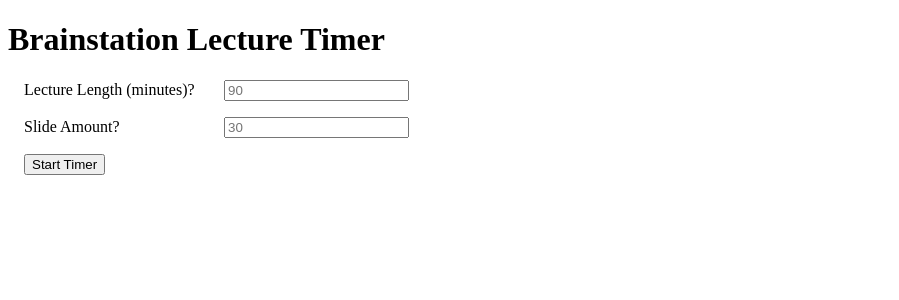
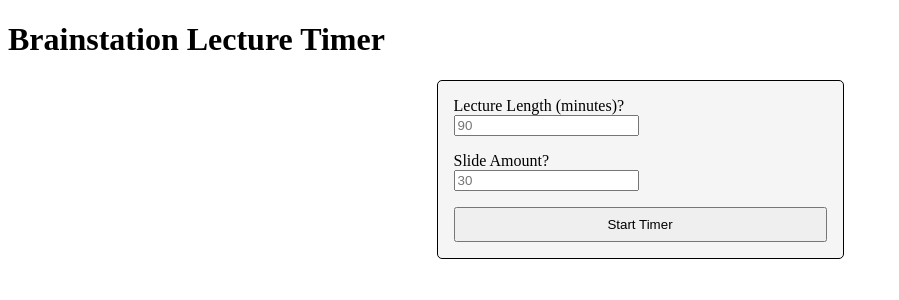
Before and after one commit to SammyAbukmeil/brainstation-lecture-timer, a Next.js app: page / in a window 1280 px wide. Shown: the top 300 px of the page, without its empty margins (0-899 px from the left). Built offline with nearby package versions, Linux system fonts and the light colour scheme.

Commit message:
Hide form after done

```diff
--- a/components/Form/Form.js
+++ b/components/Form/Form.js
@@ -2,7 +2,7 @@
 
 const Form = (props) => {
   return (
-    <form className="form" onSubmit={(e) => props.submitHandler(e)}>
+    <form className={styles.form} onSubmit={(e) => props.submitHandler(e)}>
       <div className={styles.wrapper}>
         <label className={styles.label} htmlFor="time">
           Lecture Length (minutes)?
@@ -22,7 +22,7 @@
         <input type="number" name="slides" id="slides" placeholder="30" />
       </div>
       <div className={styles.wrapper}>
-        <button>Start Timer</button>
+        <button className={styles.btn}>Start Timer</button>
       </div>
     </form>
   );
--- a/components/Form/Form.module.scss
+++ b/components/Form/Form.module.scss
@@ -1,3 +1,11 @@
+.form {
+  border: 1px solid black;
+  border-radius: 5px;
+  width: 405px;
+  margin: auto;
+  background-color: #f5f5f5;
+}
+
 .wrapper {
   margin: 1rem;
 }
@@ -6,3 +14,8 @@
   min-width: 200px;
   display: inline-block;
 }
+
+.btn {
+  width: 100%;
+  padding: 0.5rem 0;
+}
--- a/pages/index.js
+++ b/pages/index.js
@@ -54,7 +54,7 @@
         <header className="header">
           <h1>Brainstation Lecture Timer</h1>
         </header>
-        <Form submitHandler={submitHandler} />
+        {!timer && <Form submitHandler={submitHandler} />}
         <section className="timer">
           {timer > 0 && (
             <>
--- a/styles/main.scss
+++ b/styles/main.scss
@@ -2,6 +2,7 @@
 
 .header {
   margin: 1rem;
+  text-align: center;
 }
 
 .timer {
```
